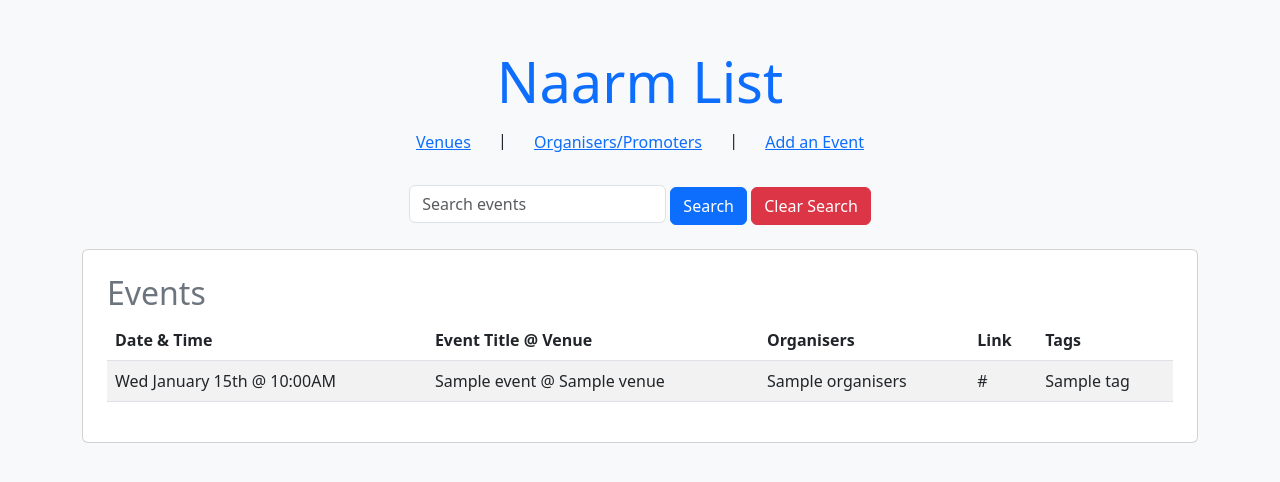
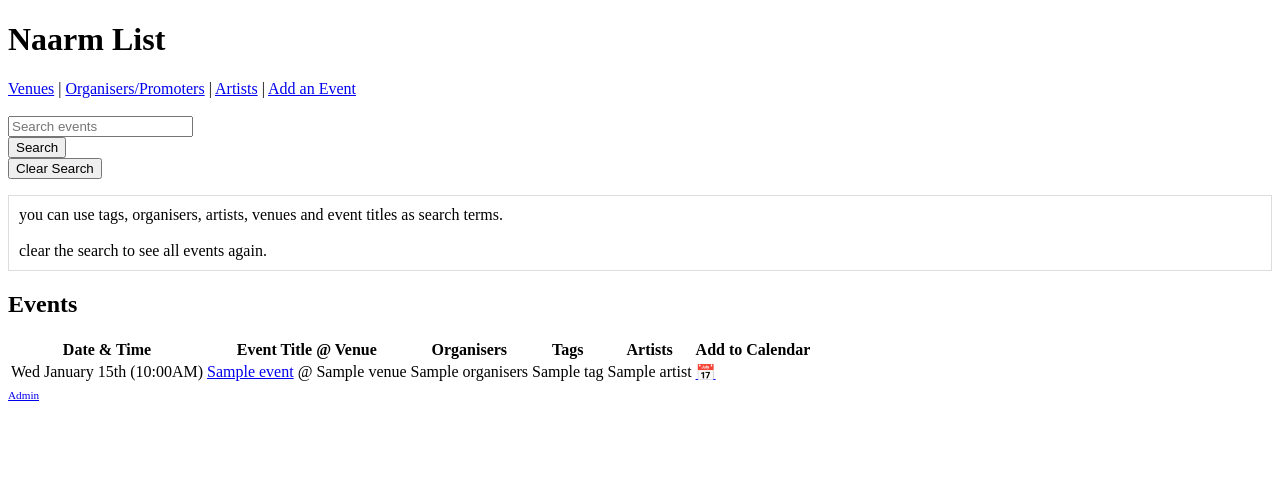
Before and after one commit to naarmlist/naarmlist-site, a Flask app: template app/templates/index.html in a window 1280 px wide. Shown: the top 482 px of the page. Run offline with Flask 3, Linux system fonts and the light colour scheme; the template is opened without the code that fills it: most values are stand-ins (such as "Sample title", 1, 10 or a date in 2020).

Commit message:
feat: add artists, calendar function and remove bootstrap

```diff
--- a/app/app.py
+++ b/app/app.py
@@ -1,14 +1,16 @@
-from flask import Flask, request, render_template, redirect, url_for
+from flask import Flask, request, render_template, redirect, url_for, abort, Response, session
 from pymongo import MongoClient
-from datetime import datetime
+from datetime import datetime, timedelta
 import pytz
 import os
+from bson.objectid import ObjectId  # Added for ObjectId conversion
 
 app = Flask(__name__)
+app.secret_key = 'supersecretkey'  # New: secret key for admin sessions
 
 def get_db_connection():
-    client = MongoClient(os.getenv('GIGSDB_DATABASE_URL'))
-    db = client.get_database()
+    client = MongoClient('mongodb://db:27017/')
+    db = client['gigsdb']
     return db
 
 @app.route('/', methods=['GET', 'POST'])
@@ -22,7 +24,8 @@ def index():
                 {'title': {'$regex': search_query, '$options': 'i'}},
                 {'organisers': {'$regex': search_query, '$options': 'i'}},
                 {'venue': {'$regex': search_query, '$options': 'i'}},
-                {'tags': {'$regex': search_query, '$options': 'i'}}
+                {'tags': {'$regex': search_query, '$options': 'i'}},
+                {'artists': {'$regex': search_query, '$options': 'i'}}
             ]
         }))
     else:
@@ -45,6 +48,7 @@ def create_event():
     link = request.form['link']
     datetime_str = request.form['datetime']
     tags = request.form['tags'].split(',')
+    artists = request.form['artists'].split(',')  # New: capture artists
 
     db = get_db_connection()
     db.events.insert_one({
@@ -53,10 +57,18 @@ def create_event():
         'organisers': organisers,
         'venue': venue,
         'link': link,
-        'tags': tags
+        'tags': tags,
+        'artists': artists  # New: store artists
     })
 
     return redirect(url_for('index'))
+
+@app.route('/createVenue', methods=['POST'])
+def create_venue():
+    venue = request.form['venue']
+    db = get_db_connection()
+    db.venues.insert_one({'venue': venue})
+    return redirect(url_for('venues'))
 
 @app.route('/addEvent', methods=['GET'])
 def add_event():
@@ -74,5 +86,142 @@ def organisers():
     organisers = db.events.distinct('organisers')
     return render_template('organisers.html', organisers=organisers)
 
+@app.route('/artists', methods=['GET'])
+def artists():
+    """
+    artists We do a bit of magic here to get rid of duplicates and empty strings.
+    """
+    db = get_db_connection()
+    artists = db.events.distinct('artists')
+    dedup = []
+    for artist in artists:
+        if artist:
+            dedup.extend([a.strip() for a in artist.split(',')])
+    dedup = list(set(dedup))
+    dedup = sorted(dedup, key=lambda x: x.lower())
+    return render_template('artists.html', artists=dedup)
+
+# New route to show calendar options.
+@app.route('/calendar/<event_id>')
+def calendar_event(event_id):
+    db = get_db_connection()
+    event = db.events.find_one({'_id': ObjectId(event_id)})
+    if not event:
+        abort(404)
+    # Parse datetime
+    event_dt = datetime.fromisoformat(event['datetime'])
+    event_end = event_dt + timedelta(hours=1)
+    # Format dates for Google Calendar: YYYYMMDDTHHMMSSZ
+    # For simplicity, assume event_dt is in UTC or use .strftime as is.
+    start_str = event_dt.strftime("%Y%m%dT%H%M%SZ")
+    end_str = event_end.strftime("%Y%m%dT%H%M%SZ")
+    gcal_url = ("https://calendar.google.com/calendar/r/eventedit?text=" +
+                f"{event['title']}&dates={start_str}/{end_str}&details={event['link']}&location={event['venue']}")
+    # Render minimal HTML with options.
+    return f"""
+    <!DOCTYPE html>
+    <html>
+    <head>
+      <meta charset="utf-8">
+      <title>Calendar Options for {event['title']}</title>
+    </head>
+    <body>
+      <h2>{event['title']}</h2>
+      <p>
+        <a href="{gcal_url}" target="_blank">Add to Google Calendar</a>
+      </p>
+      <p>
+        <a href="{url_for('ics_file', event_id=event_id)}" target="_blank">Download ICS to use in iCalendar</a>
+      </p>
+    </body>
+    </html>
+    """
+
+# New route to generate ICS file.
+@app.route('/ics/<event_id>')
+def ics_file(event_id):
+    db = get_db_connection()
+    event = db.events.find_one({'_id': ObjectId(event_id)})
+    if not event:
+        abort(404)
+    event_dt = datetime.fromisoformat(event['datetime'])
+    event_end = event_dt + timedelta(hours=1)
+    dtstamp = datetime.utcnow().strftime("%Y%m%dT%H%M%SZ")
+    ics_content = f"""BEGIN:VCALENDAR
+VERSION:2.0
+PRODID:NaarmList
+BEGIN:VEVENT
+UID:{event_id}@naarm-list
+DTSTAMP:{dtstamp}
+DTSTART:{event_dt.strftime("%Y%m%dT%H%M%SZ")}
+DTEND:{event_end.strftime("%Y%m%dT%H%M%SZ")}
+SUMMARY:{event['title']}
+DESCRIPTION:{event['link']}
+LOCATION:{event['venue']}
+END:VEVENT
+END:VCALENDAR
+"""
+    return Response(ics_content, mimetype="text/calendar", headers={"Content-Disposition": f"attachment; filename={event['title']}.ics"})
+
+@app.route('/admin', methods=['GET', 'POST'])
+def admin_login():
+    if request.method == 'POST':
+        username = request.form['username']
+        password = request.form['password']
+        if username == 'admin' and password == 'admin':
+            session['admin'] = True
+            return redirect(url_for('admin_dashboard'))
+        else:
+            error = "Invalid credentials"
+            return render_template('admin_login.html', error=error)
+    return render_template('admin_login.html')
+
+@app.route('/admin/dashboard')
+def admin_dashboard():
+    if not session.get('admin'):
+        return redirect(url_for('admin_login'))
+    db = get_db_connection()
+    events = list(db.events.find())
+    for event in events:
+        event['datetime'] = datetime.fromisoformat(event['datetime'])
+    events.sort(key=lambda x: x['datetime'])
+    return render_template('admin_dashboard.html', events=events)
+
+@app.route('/admin/delete/<event_id>', methods=['POST'])
+def admin_delete(event_id):
+    if not session.get('admin'):
+        return redirect(url_for('admin_login'))
+    db = get_db_connection()
+    db.events.delete_one({'_id': ObjectId(event_id)})
+    return redirect(url_for('admin_dashboard'))
+
+@app.route('/admin/edit/<event_id>', methods=['GET', 'POST'])
+def admin_edit(event_id):
+    if not session.get('admin'):
+        return redirect(url_for('admin_login'))
+    db = get_db_connection()
+    if request.method == 'POST':
+        updated_fields = {
+            'title': request.form['title'],
+            'organisers': request.form['organisers'],
+            'venue': request.form['venue'],
+            'link': request.form['link'],
+            'datetime': request.form['datetime'],
+            'tags': [tag.strip() for tag in request.form['tags'].split(',')],
+            'artists': [artist.strip() for artist in request.form['artists'].split(',')]
+        }
+        db.events.update_one({'_id': ObjectId(event_id)}, {'$set': updated_fields}, upsert=True)
+        return redirect(url_for('admin_dashboard'))
+    else:
+        event = db.events.find_one({'_id': ObjectId(event_id)})
+        if not event:
+            abort(404)
+        return render_template('admin_edit.html', event=event)
+
+@app.route('/admin/logout')
+def admin_logout():
+    session['admin'] = False
+    return redirect(url_for('index'))
+
 if __name__ == '__main__':
     app.run(host='0.0.0.0', port=8000)
--- a/app/templates/index.html
+++ b/app/templates/index.html
@@ -3,16 +3,8 @@
 <head>
   <meta charset="utf-8">
   <meta name="viewport" content="width=device-width, initial-scale=1">
-  <link href="https://cdn.jsdelivr.net/npm/bootstrap@5.3.0/dist/css/bootstrap.min.css" rel="stylesheet">
   <title>Naarm List</title>
-  <style>
-    .nav-links a {
-      margin: 0 10px;
-    }
-    .table-responsive {
-      overflow-x: auto;
-    }
-  </style>
+  <link rel="stylesheet" href="{{ url_for('static', filename='css/style.css') }}">
 </head>
 <body class="bg-light">
   <div class="container mt-5">
@@ -21,19 +13,29 @@
       <div class="nav-links">
         <a href="{{ url_for('venues') }}" class="btn btn-link">Venues</a> |
         <a href="{{ url_for('organisers') }}" class="btn btn-link">Organisers/Promoters</a> |
+        <a href="{{ url_for('artists') }}" class="btn btn-link">Artists</a> |
         <a href="{{ url_for('add_event') }}" class="btn btn-link">Add an Event</a>
       </div>
     </div>
+    <br>
+    <!-- Search Bar -->
+    <div class="card p-4 mb-4">
+      <div class="search-container">
+        <form method="POST" action="{{ url_for('index') }}">
+          <input type="text" name="search" placeholder="Search events" class="form-control" value="{{ search_query }}">
+          <div class="btn-group">
+            <button type="submit" class="btn btn-primary">Search</button>
 
-    <!-- Search Bar -->
-    <div class="text-center mb-4">
-      <form method="POST" action="{{ url_for('index') }}" style="display:inline-block;">
-        <input type="text" name="search" placeholder="Search events" class="form-control" style="display:inline-block; width:auto;" value="{{ search_query }}">
-        <button type="submit" class="btn btn-primary">Search</button>
         </form>
-      <form method="POST" action="{{ url_for('clear_search') }}" style="display:inline-block;">
-        <button type="submit" class="btn btn-danger">Clear Search</button>
+        <form method="POST" action="{{ url_for('clear_search') }}">
+          <button type="submit" class="btn btn-danger mt-2">Clear Search</button>
         </form>
+      </div>
+        <p class="mt-3" style="border: 1px solid #ddd; padding: 10px;">
+          you can use tags, organisers, artists, venues and event titles as search terms.
+          <br></br>clear the search to see all events again.
+        </p>
+      </div>
     </div>
 
     <!-- Catalogue -->
@@ -45,18 +47,24 @@
               <th>Date & Time</th>
               <th>Event Title @ Venue</th>
               <th>Organisers</th>
-            <th>Link</th>
               <th>Tags</th>
+              <th>Artists</th>
+              <th>Add to Calendar</th>
             </tr>
         </thead>
         <tbody>
             {% for event in events %}
             <tr>
-            <td>{{ event['datetime'].strftime('%a %B %d') }}{% if event['datetime'].day in [1, 21, 31] %}st{% elif event['datetime'].day in [2, 22] %}nd{% elif event['datetime'].day in [3, 23] %}rd{% else %}th{% endif %} @ {{ event['datetime'].strftime('%I:%M%p') }}</td>
-            <td>{{ event['title'] }} @ {{ event['venue'] }}</td>
+              <td>{{ event['datetime'].strftime('%a %B %d') }}{% if event['datetime'].day in [1, 21, 31] %}st{% elif event['datetime'].day in [2, 22] %}nd{% elif event['datetime'].day in [3, 23] %}rd{% else %}th{% endif %} ({{ event['datetime'].strftime('%I:%M%p') }})</td>
+              <td>
+                <a href="{{ event['link'] }}" target="_blank">{{ event['title'] }}</a> @ {{ event['venue'] }}
+              </td>
               <td>{{ event['organisers'] }}</td>
-            <td>{{ event['link'] }}</td>
               <td>{{ event['tags']|join(',') }}</td>
+              <td>{{ event['artists']|join(',') if event.get('artists') else '' }}</td>
+              <td>
+                  <a href="{{ url_for('calendar_event', event_id=event['_id']) }}" target="_blank">📅</a>
+              </td>
             </tr>
             {% endfor %}
         </tbody>
@@ -64,6 +72,9 @@
     </div>
 
   </div>
+  <div class="text-center mt-3">
+    <a href="{{ url_for('admin_login') }}" style="font-size:0.7rem;">Admin</a>
+  </div>
   <script src="https://cdn.jsdelivr.net/npm/bootstrap@5.3.0/dist/js/bootstrap.bundle.min.js"></script>
 </body>
 </html>
```
Also changed, not shown: app/templates/add_event.html (+7 -9 lines), app/templates/organisers.html (+2 -6 lines), app/templates/venues.html (+38 -6 lines). Lines whose indentation alone changed are shown as unchanged.
